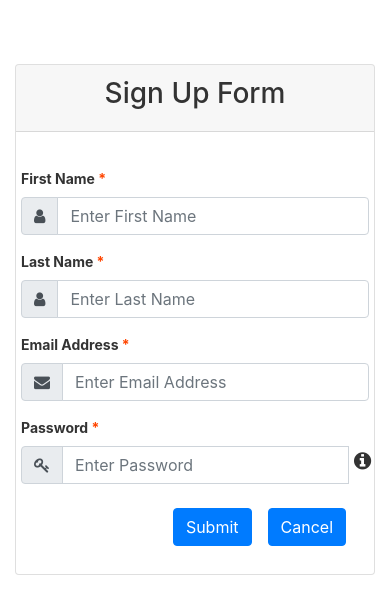
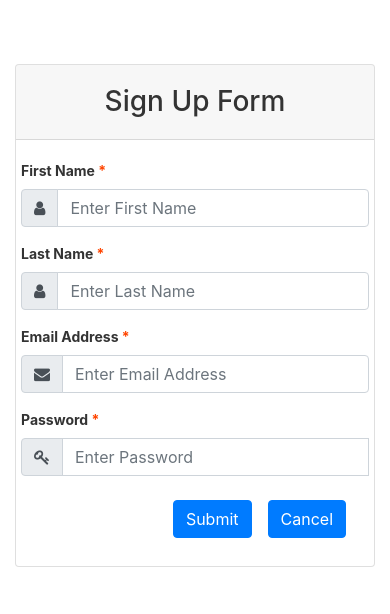
Before and after one commit to namrata9503/signUp, an Angular app: page / in a window 390 px wide. Shown: the top 614 px of the page. Built offline with nearby package versions, Linux system fonts and the light colour scheme.

Commit message:
added info button responsiveness

```diff
--- a/src/app/sign-up/sign-up.component.css
+++ b/src/app/sign-up/sign-up.component.css
@@ -1,3 +1,25 @@
+
+  :host {
+    font-family: -apple-system, BlinkMacSystemFont, "Segoe UI", Roboto, Helvetica, Arial, sans-serif, "Apple Color Emoji", "Segoe UI Emoji", "Segoe UI Symbol";
+    font-size: 14px;
+    color: #333;
+    box-sizing: border-box;
+    -webkit-font-smoothing: antialiased;
+    -moz-osx-font-smoothing: grayscale;
+  }
+
+  h1,
+  h2,
+  h3,
+  h4,
+  h5,
+  h6 {
+    margin: 8px 0;
+  }
+
+  p {
+    margin: 0;
+  }
 label.required  {
   font-weight: bold;
 }
@@ -82,3 +104,9 @@ margin: 0px;
   margin-top:0px;
   margin-left:10px;
 }
+
+@media screen and (max-width: 985px) {
+    .info {
+      display: none;
+    }
+   }
```
